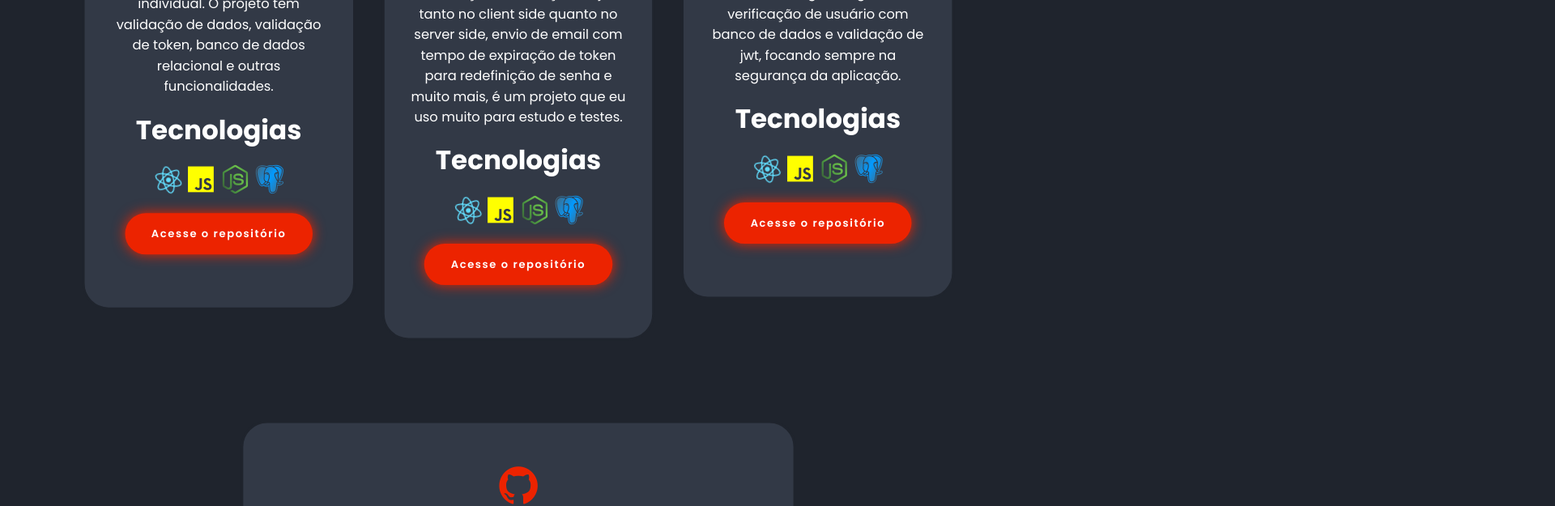
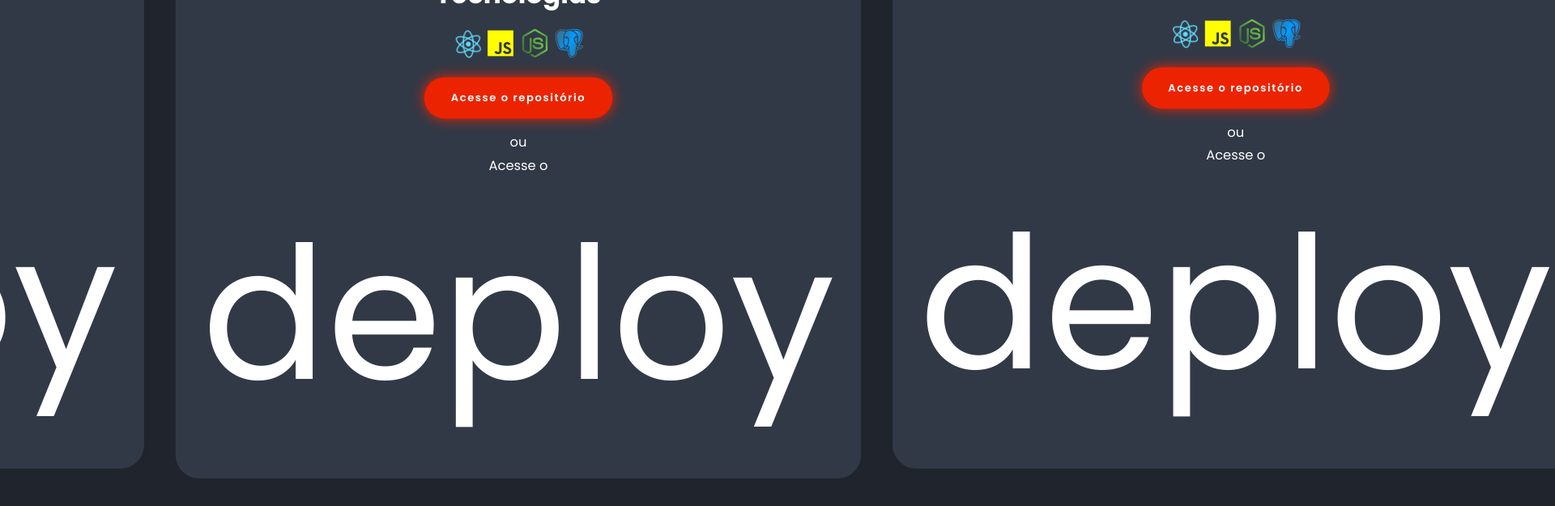
Before and after one commit to accsj/Portfolio, a React (Create React App) app: page /projetos in a window 1280 px wide. Shown: the part 620-1245 px from the top of the page at 81% size, 1920 px wide, since content can reach past the window. Built offline with nearby package versions, Linux system fonts and the light colour scheme.

Commit message:
Criação do botão de deploy

```diff
--- /dev/null
+++ b/src/componentes/ProjectsComponentes/ButtonDeploy/ButtonDeploy.css
@@ -0,0 +1,27 @@
+.deploy_link_container {
+    display: flex;
+    align-items: center;
+    flex-direction: column;
+}
+
+.or {
+    margin-bottom: 0 !important;
+}
+
+.deploy_link {
+    margin-top: 0.2rem !important;
+    margin-bottom: 0 !important;
+}
+
+.btn_deploy {
+    border: none;
+    background: transparent;
+    color: var(--text-color);
+    font-size: 1rem;
+    cursor: pointer;
+}
+
+.btn_deploy:hover {
+    text-decoration: underline;
+    color: var(--main-color);
+}
--- /dev/null
+++ b/src/componentes/ProjectsComponentes/ButtonDeploy/ButtonDeploy.jsx
@@ -0,0 +1,14 @@
+import '../ButtonDeploy/ButtonDeploy.css';
+import React from 'react';
+
+function ButtonDeploy ({link}) {
+
+    return (
+        <div className="deploy_link_container">
+            <p className='or'>ou</p>
+            <p className="deploy_link">Acesse o <a href={link} target="__blank" rel="noopener noreferrer" className="btn_deploy">deploy</a></p>
+        </div>
+    )
+}
+
+export default ButtonDeploy;
--- a/src/componentes/ProjectsComponentes/Projetos/Projetos.css
+++ b/src/componentes/ProjectsComponentes/Projetos/Projetos.css
@@ -19,7 +19,7 @@
 
 .cards-container .cards {
     flex: 1 1 30rem;
-    padding: 3rem 2rem 4rem;
+    padding: 3rem 2rem 2rem;
     background: var(--second-bg-color);
     border-radius: 2rem;
     text-align: center;
--- a/src/componentes/ProjectsComponentes/Projetos/Projetos.jsx
+++ b/src/componentes/ProjectsComponentes/Projetos/Projetos.jsx
@@ -1,5 +1,6 @@
 import '../Projetos/Projetos.css';
 import ButtonGit from '../ButtonGIT/ButtonGit';
+import ButtonDeploy from '../ButtonDeploy/ButtonDeploy';
 
 export default function Projetos() {
     return (
@@ -18,6 +19,7 @@ export default function Projetos() {
                             <i id='logopostgresql' class='bx bxl-postgresql' ></i>
                         </p>
                         <ButtonGit link='https://github.com/accsj/Lista-de-Tarefas' text='Acesse o repositório' />
+                        <ButtonDeploy  link='https://tasklistaccsj.vercel.app/' />
                 </div>
                 <div className="cards">
                     <i class='bx bxl-github'></i>
@@ -31,6 +33,7 @@ export default function Projetos() {
                         <i id='logopostgresql' class='bx bxl-postgresql' ></i>
                     </p>
                     <ButtonGit  link='https://github.com/accsj/Haikyuu' text='Acesse o repositório'/>
+                    <ButtonDeploy  link='https://haikyuu.vercel.app/' />
                 </div>
                 <div className="cards">
                     <i class='bx bxl-github'></i>
@@ -43,7 +46,8 @@ export default function Projetos() {
                         <i id='logonodejs' class='bx bxl-nodejs'></i>
                         <i id='logopostgresql' class='bx bxl-postgresql' ></i>
                     </p>
-                    <ButtonGit  link='https://github.com/accsj/Login-Screen-Responsive' text='Acesse o repositório'/>
+                    <ButtonGit  link='https://github.com/accsj/Spotify-Clone' text='Acesse o repositório'/>
+                    <ButtonDeploy  link='https://spotify-clone-accsj.vercel.app/' />
                 </div>
             </div>
             <div className="cards-container">
@@ -57,6 +61,7 @@ export default function Projetos() {
                             <i id='logoreact' class='bx bxl-react'></i>
                         </p>
                         <ButtonGit  link='https://github.com/accsj/weather-app' text='Acesse o repositório'/>
+                        <ButtonDeploy  link='https://weather-accsj.vercel.app/' />
                     </div>
                 </div>
             </div>
```
